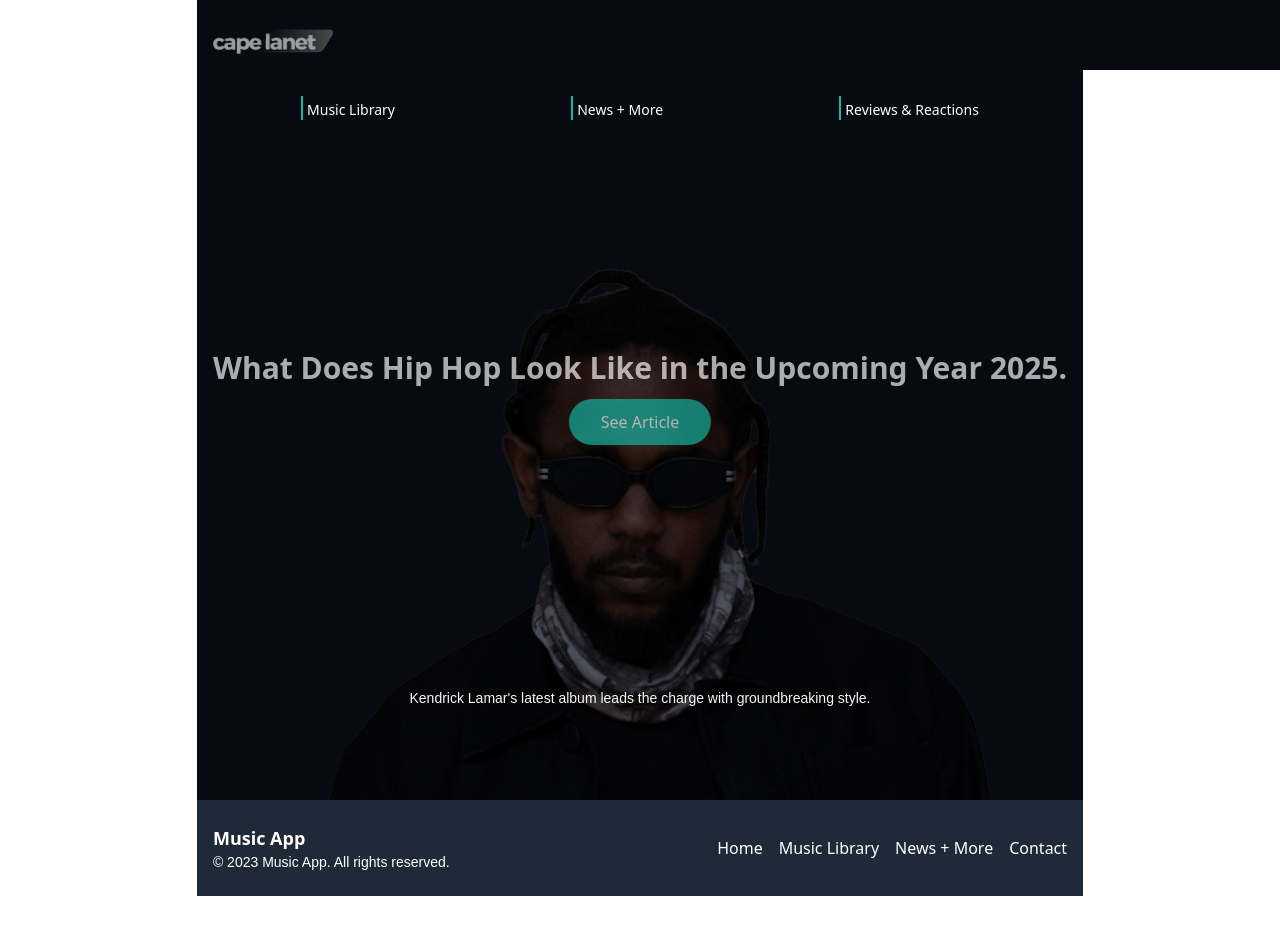
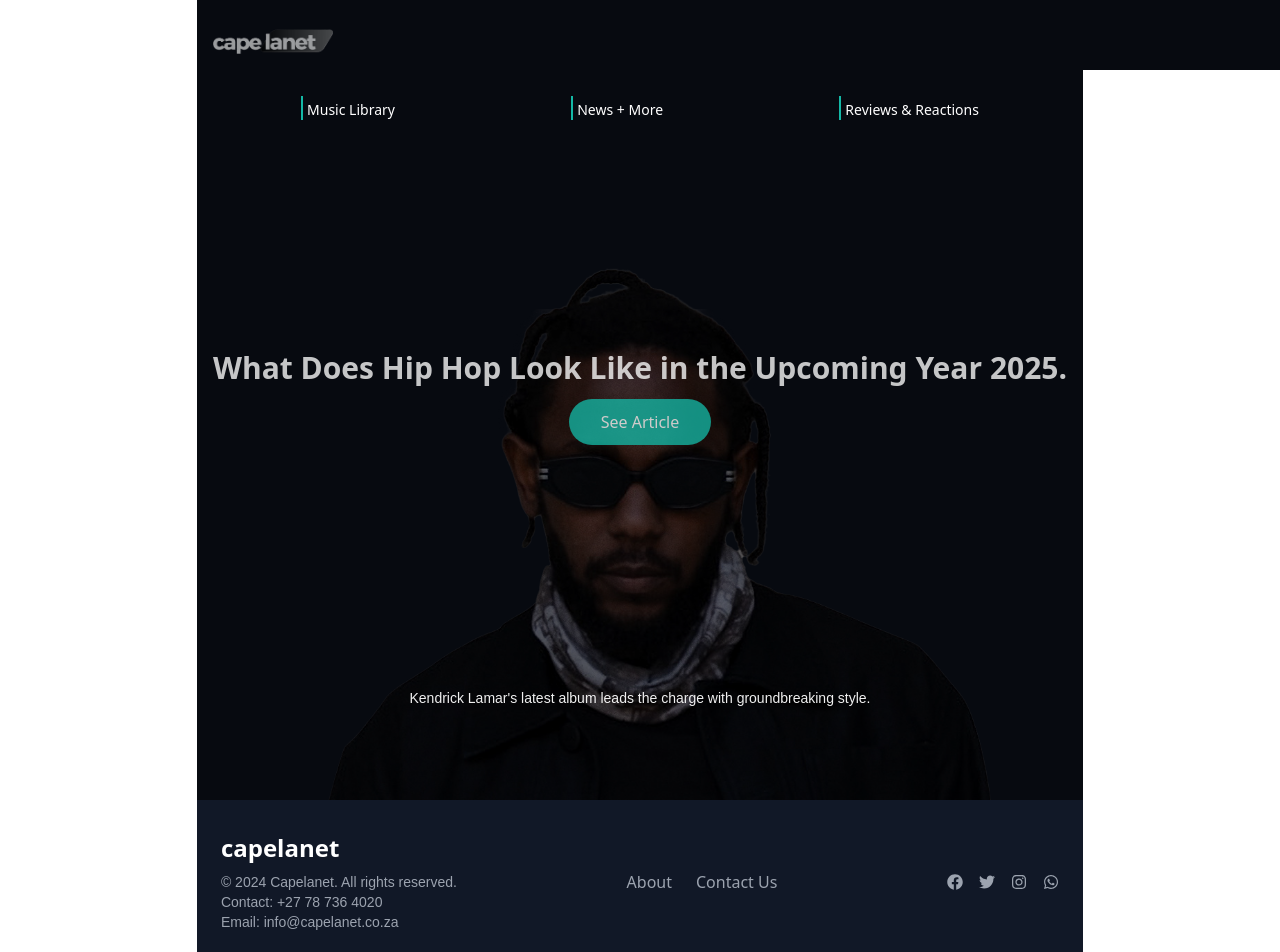
Before and after one commit to Techyana/capelanet-blog, a React (Vite) app: page / in a window 1280 px wide. Shown: the top 952 px of the page. Before the commit the page ends 896 px from the top, so only its background shows below. Built offline with nearby package versions, Linux system fonts and the light colour scheme.

Commit message:
Footer Styling Change
Content centered and added social media icons

```diff
--- a/src/articles/Article.module.css
+++ b/src/articles/Article.module.css
@@ -1,5 +1,5 @@
 .article {
-  margin-bottom: 2rem;
+  margin-bottom: 0rem;
   padding: 0rem;
   border-radius: 5px;
   box-shadow: 0 0 10px rgba(0, 0, 0, 0.1);
--- a/src/articles/Article.module.scss
+++ b/src/articles/Article.module.scss
@@ -1,5 +1,5 @@
 .article {
-    margin-bottom: 2rem;
+    margin-bottom: 0rem;
     padding: 0rem;
     border-radius: 5px;
     box-shadow: 0 0 10px rgba(0, 0, 0, 0.1);
--- /dev/null
+++ b/src/components/Footer/Footer.module.css
@@ -0,0 +1,9 @@
+.footer .container {
+  @apply flex flex-col md:flex-row justify-between items-center;
+}
+.footer a {
+  @apply transition-colors duration-300;
+}
+.footer a:hover {
+  @apply text-white;
+}/*# sourceMappingURL=Footer.module.css.map */
--- a/src/components/Footer/Footer.module.scss
+++ b/src/components/Footer/Footer.module.scss
@@ -0,0 +1,13 @@
+.footer {
+  .container {
+    @apply flex flex-col md:flex-row justify-between items-center;
+  }
+
+  a {
+    @apply transition-colors duration-300;
+  }
+
+  a:hover {
+    @apply text-white;
+  }
+}
--- a/src/components/Footer/Footer.tsx
+++ b/src/components/Footer/Footer.tsx
@@ -1,21 +1,37 @@
 import React from 'react';
 import { Link } from 'react-router-dom';
-import styles from './Footer.module.scss'; // Ensure you create a corresponding CSS module for styling
+import { FaFacebook, FaTwitter, FaInstagram, FaWhatsapp } from 'react-icons/fa';
+import styles from './Footer.module.scss';
+
 
 const Footer: React.FC = () => {
   return (
-    <footer className={`bg-gray-800 text-white py-6 ${styles.footer}`}>
-      <div className="container mx-auto px-4">
+    <footer className={`bg-gray-900 text-white py-8 ${styles.footer}`}>
+      <div className="container mx-auto px-6">
         <div className="flex flex-col md:flex-row justify-between items-center">
-          <div className="mb-4 md:mb-0">
-            <h2 className="text-lg font-bold">Music App</h2>
-            <p className="text-sm">© 2023 Music App. All rights reserved.</p>
+          <div className="text-center md:text-left mb-6 md:mb-0">
+            <h2 className="text-2xl font-bold mb-2">capelanet</h2>
+            <p className="text-gray-400 text-sm">© 2024 Capelanet. All rights reserved.</p>
+            <p className="text-gray-400 text-sm">Contact: +27 78 736 4020</p>
+            <p className="text-gray-400 text-sm">Email: info@capelanet.co.za</p>
+          </div>
+          <div className="flex space-x-6 mb-6 md:mb-0">
+            <Link to="/about" className="text-gray-400 hover:text-white">About</Link>
+            <Link to="/contact" className="text-gray-400 hover:text-white">Contact Us</Link>
           </div>
           <div className="flex space-x-4">
-            <Link to="/" className="hover:underline">Home</Link>
-            <Link to="/music-library" className="hover:underline">Music Library</Link>
-            <Link to="/news-more" className="hover:underline">News + More</Link>
-            <Link to="/contact" className="hover:underline">Contact</Link>
+            <Link to="https://facebook.com" target="_blank" rel="noopener noreferrer" className="text-gray-400 hover:text-white">
+              <FaFacebook />
+            </Link>
+            <Link to="https://twitter.com" target="_blank" rel="noopener noreferrer" className="text-gray-400 hover:text-white">
+              <FaTwitter />
+            </Link>
+            <Link to="https://instagram.com" target="_blank" rel="noopener noreferrer" className="text-gray-400 hover:text-white">
+              <FaInstagram />
+            </Link>
+            <Link to="https://wa.me/123456789" target="_blank" rel="noopener noreferrer" className="text-gray-400 hover:text-white">
+              <FaWhatsapp />
+            </Link>
           </div>
         </div>
       </div>
```
Also changed, not shown: 1 other file (tests, documents, lock files or other folders).
